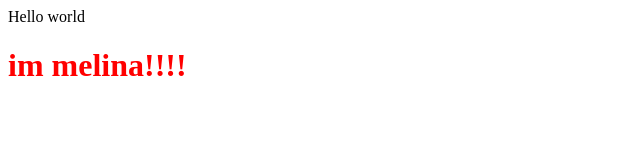
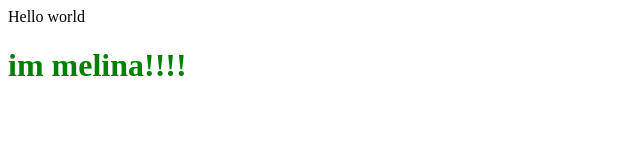
Before and after one commit to melinafallahpour/cs50xiran, a plain HTML site: page index.html in a window 1280 px wide. Shown: the whole page, without its empty margins (0-640 px from the left). Drawn offline with Linux system fonts and the light colour scheme.

Commit message:
color changed

```diff
--- a/index.html
+++ b/index.html
@@ -10,7 +10,7 @@
 
 <body>
     Hello world
-    <h1 style="color : red"> im melina!!!!</h1>
+    <h1 style="color : green"> im melina!!!!</h1>
 </body>
 
 </html>
```
